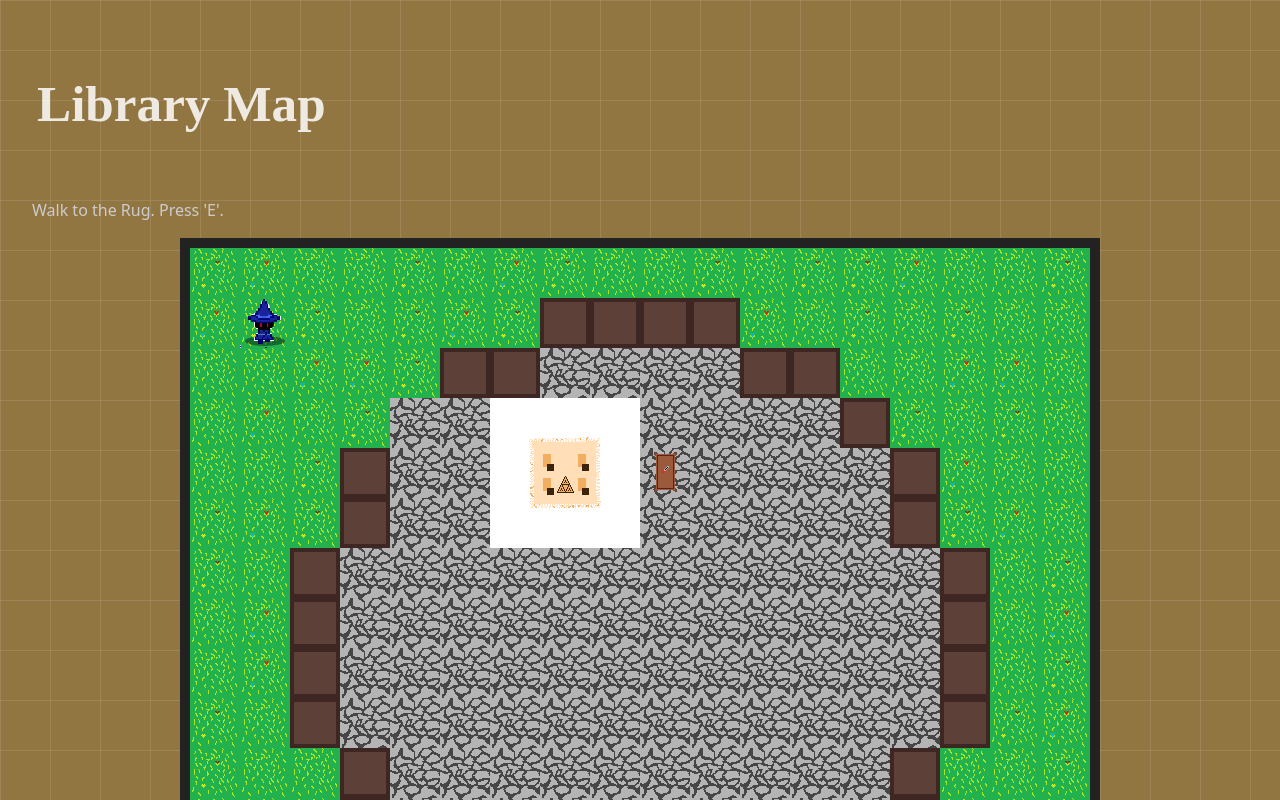
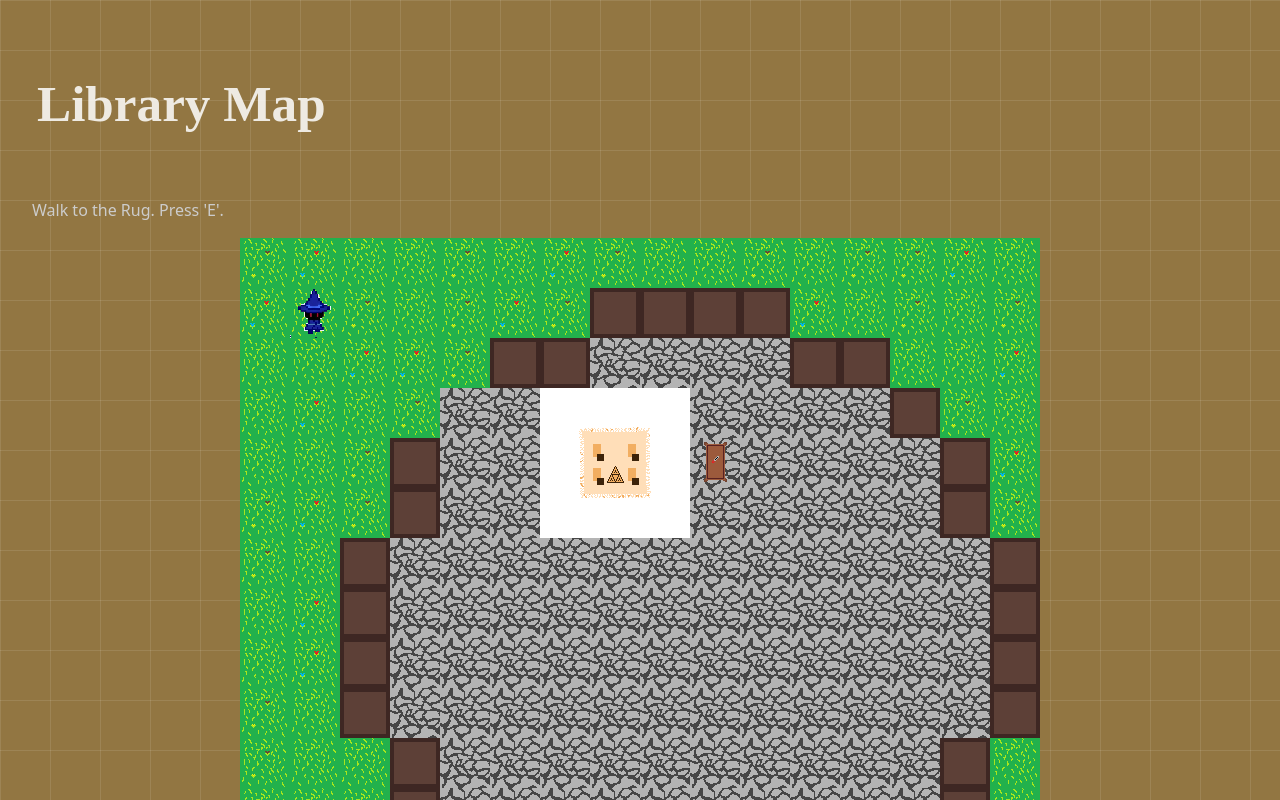
Before and after one commit to Jacub3/Bookshelf, a React (Vite) app in the folder Frontend/: page / in a window 1280 px wide. Shown: the top 800 px of the page. Built offline with nearby package versions, Linux system fonts and the light colour scheme; no server answers.

Commit message:
added a camera!!

```diff
--- a/Frontend/src/App.css
+++ b/Frontend/src/App.css
@@ -1,13 +1,25 @@
 /* Container for the map */
+.camera-viewport {
+  margin: 0 auto;
+
+  overflow: hidden;
+
+  position: relative;
+
+
+}
+
 .game-grid {
   display: grid;
-  /* Define columns based on your map width (30 columns of 50px) */
+
   grid-template-columns: repeat(18, 50px);
   grid-template-rows: repeat(17, 50px);
 
   margin: 0 auto;
-  position: relative; /* So the player can sit absolutely on top */
-  border: 10px solid #222;
+  border: none;
+  will-change: transform;
+  position: relative;
+
 }
 
 /* Base Tile Style */
--- a/Frontend/src/App.tsx
+++ b/Frontend/src/App.tsx
@@ -27,6 +27,9 @@ import rugBR from './assets/BottomRightRug.png';
 const TILE_SIZE = 50;
 const MOVEMENT_SPEED = 2.5;
 const ANIMATION_SPEED = 10;
+
+const VIEWPORT_WIDTH = 800;
+const VIEWPORT_HEIGHT = 600;
 
 const MAX_FRAMES = 10;
 
@@ -59,6 +62,18 @@ function App() {
 
   const posRef = useRef(pos);
   const directionRef = useRef(direction);
+
+  let camX = -pos.x + (VIEWPORT_WIDTH / 2) - (TILE_SIZE / 2);
+  let camY = -pos.y + (VIEWPORT_HEIGHT / 2) - (TILE_SIZE / 2);
+
+  const mapWidth = LEVEL_1[0].length * TILE_SIZE;
+  const mapHeight = LEVEL_1.length * TILE_SIZE;
+
+  if (camX > 0) camX = 0;
+  if (camX < -(mapWidth - VIEWPORT_WIDTH)) camX = -(mapWidth - VIEWPORT_WIDTH)
+
+  if (camY > 0) camY = 0;
+  if (camY < -(mapHeight - VIEWPORT_HEIGHT)) camY = -(mapHeight - VIEWPORT_HEIGHT);
 
   useEffect(() => { posRef.current = pos; }, [pos]);
   useEffect(() => { directionRef.current = direction; }, [direction]);
@@ -173,15 +188,25 @@ function App() {
     <>
       <h1>Library Map</h1>
       <p style={{textAlign:'center', color:'#ccc'}}>Walk to the Rug. Press 'E'.</p>
-
       <div
-        className="game-grid"
+        className="camera-viewport"
         style={{
-          width: LEVEL_1[0].length * TILE_SIZE,
-          height: LEVEL_1.length * TILE_SIZE,
+          width: VIEWPORT_WIDTH,
+          height: VIEWPORT_HEIGHT,
         }}
       >
-        {LEVEL_1.map((row, rowIndex) => (
+        <div
+          className="game-grid"
+          style={{
+            width: mapWidth,
+            height: mapHeight,
+            // APPLY THE CAMERA MOVE HERE
+            transform: `translate(${camX}px, ${camY}px)`,
+            // Optional: Smooth camera movement
+            transition: 'transform 0.1s linear',
+          }}
+        >
+                  {LEVEL_1.map((row, rowIndex) => (
           row.map((tileType, colIndex) => {
              let content: ReactNode = null;
              let tileClass = 'tile-floor';
@@ -225,6 +250,10 @@ function App() {
                `
              }}
            />
+
+        </div>
+
+
            <div className="character_shadow"></div>
         </div>
 
```
